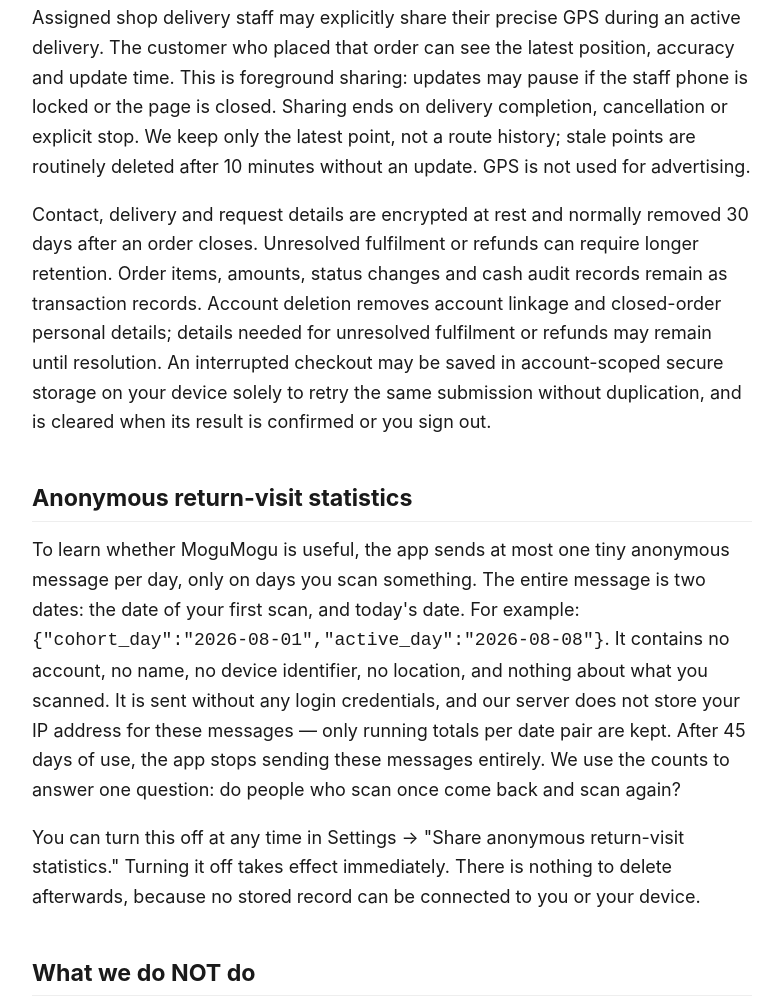
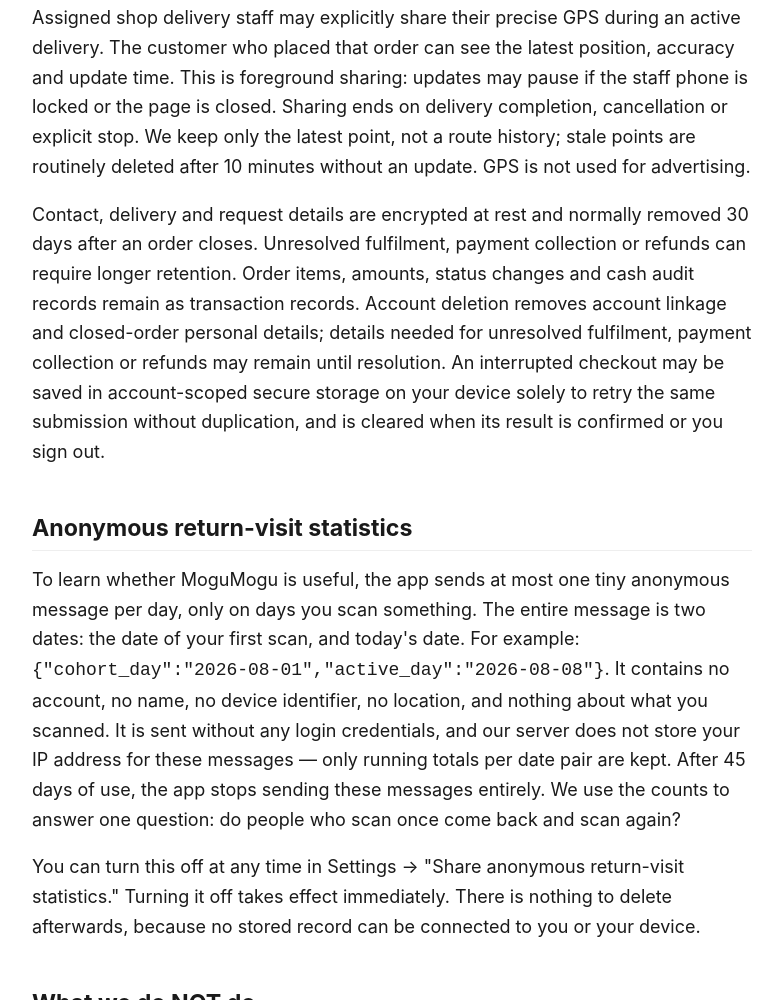
Before and after one commit to Hari1612/mogumogu-privacy, a plain HTML site: page index.html in a window 1280 px wide. Shown: the part 1223-2223 px from the top of the page, without its empty margins (248-1031 px from the left). Drawn offline with Linux system fonts and the light colour scheme.

Commit message:
Clarify retention of unresolved cash payments in ordering notices

```diff
--- a/index.html
+++ b/index.html
@@ -70,7 +70,7 @@
 <p>When you order from a participating MoguMogu-verified shop, we store the items, quantities, prices, ordering mode, table or seat if applicable, order and payment status, and order timestamps. Payment is made to shop staff on delivery or at the shop; this ordering feature does not collect card or bank details.</p>
 <p>Your name, contact phone, delivery address, building/floor/unit, confirmed destination pin and any requests you enter are shared with the shop’s authorized active staff to fulfil and support that order. Your private dietary and family profiles are not automatically sent to the shop. Requests you choose to write may contain allergy information. You can enter a delivery pin manually; your phone’s precise GPS is requested only when you tap the location action.</p>
 <p>Assigned shop delivery staff may explicitly share their precise GPS during an active delivery. The customer who placed that order can see the latest position, accuracy and update time. This is foreground sharing: updates may pause if the staff phone is locked or the page is closed. Sharing ends on delivery completion, cancellation or explicit stop. We keep only the latest point, not a route history; stale points are routinely deleted after 10 minutes without an update. GPS is not used for advertising.</p>
-<p>Contact, delivery and request details are encrypted at rest and normally removed 30 days after an order closes. Unresolved fulfilment or refunds can require longer retention. Order items, amounts, status changes and cash audit records remain as transaction records. Account deletion removes account linkage and closed-order personal details; details needed for unresolved fulfilment or refunds may remain until resolution. An interrupted checkout may be saved in account-scoped secure storage on your device solely to retry the same submission without duplication, and is cleared when its result is confirmed or you sign out.</p>
+<p>Contact, delivery and request details are encrypted at rest and normally removed 30 days after an order closes. Unresolved fulfilment, payment collection or refunds can require longer retention. Order items, amounts, status changes and cash audit records remain as transaction records. Account deletion removes account linkage and closed-order personal details; details needed for unresolved fulfilment, payment collection or refunds may remain until resolution. An interrupted checkout may be saved in account-scoped secure storage on your device solely to retry the same submission without duplication, and is cleared when its result is confirmed or you sign out.</p>
 
 <h2>Anonymous return-visit statistics</h2>
 <p>To learn whether MoguMogu is useful, the app sends at most one tiny anonymous message per day, only on days you scan something. The entire message is two dates: the date of your first scan, and today's date. For example: <code>{"cohort_day":"2026-08-01","active_day":"2026-08-08"}</code>. It contains no account, no name, no device identifier, no location, and nothing about what you scanned. It is sent without any login credentials, and our server does not store your IP address for these messages — only running totals per date pair are kept. After 45 days of use, the app stops sending these messages entirely. We use the counts to answer one question: do people who scan once come back and scan again?</p>
```
Also changed, not shown: ja/index.html (+1 -1 lines).
